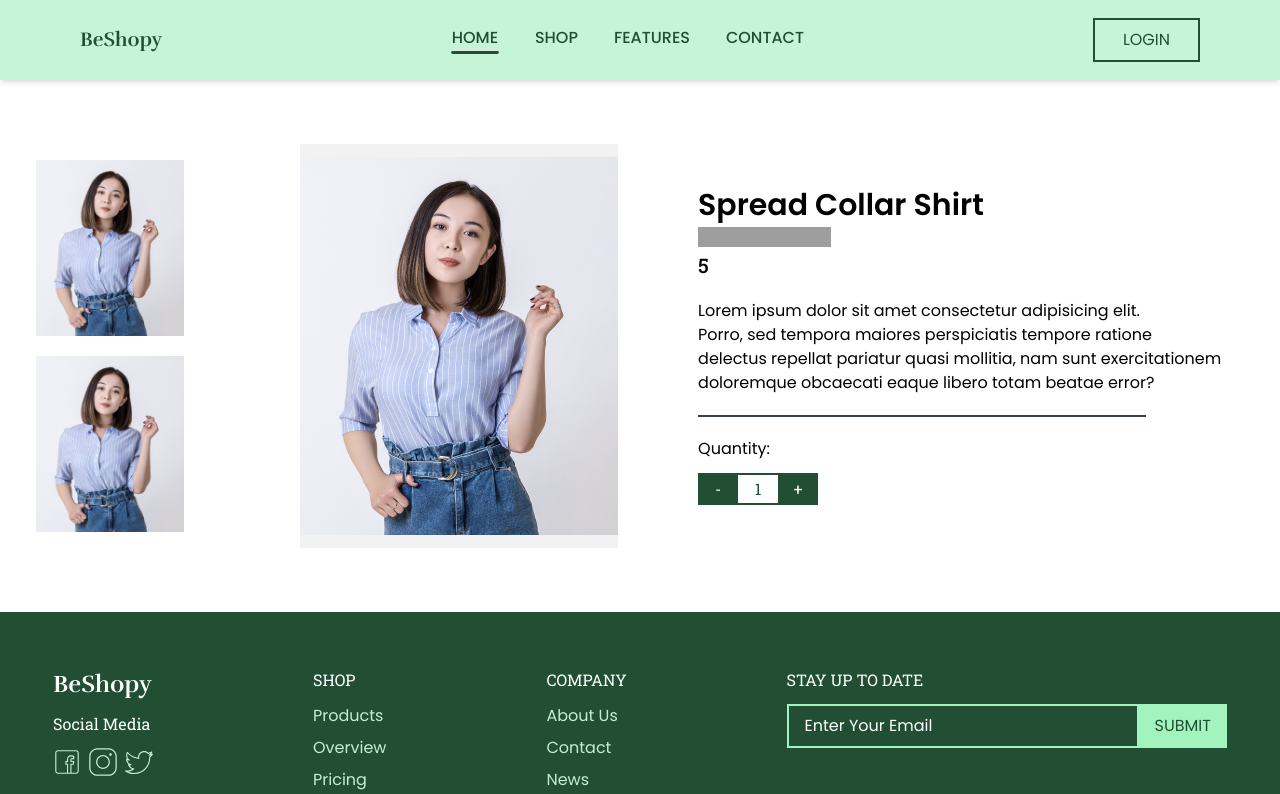
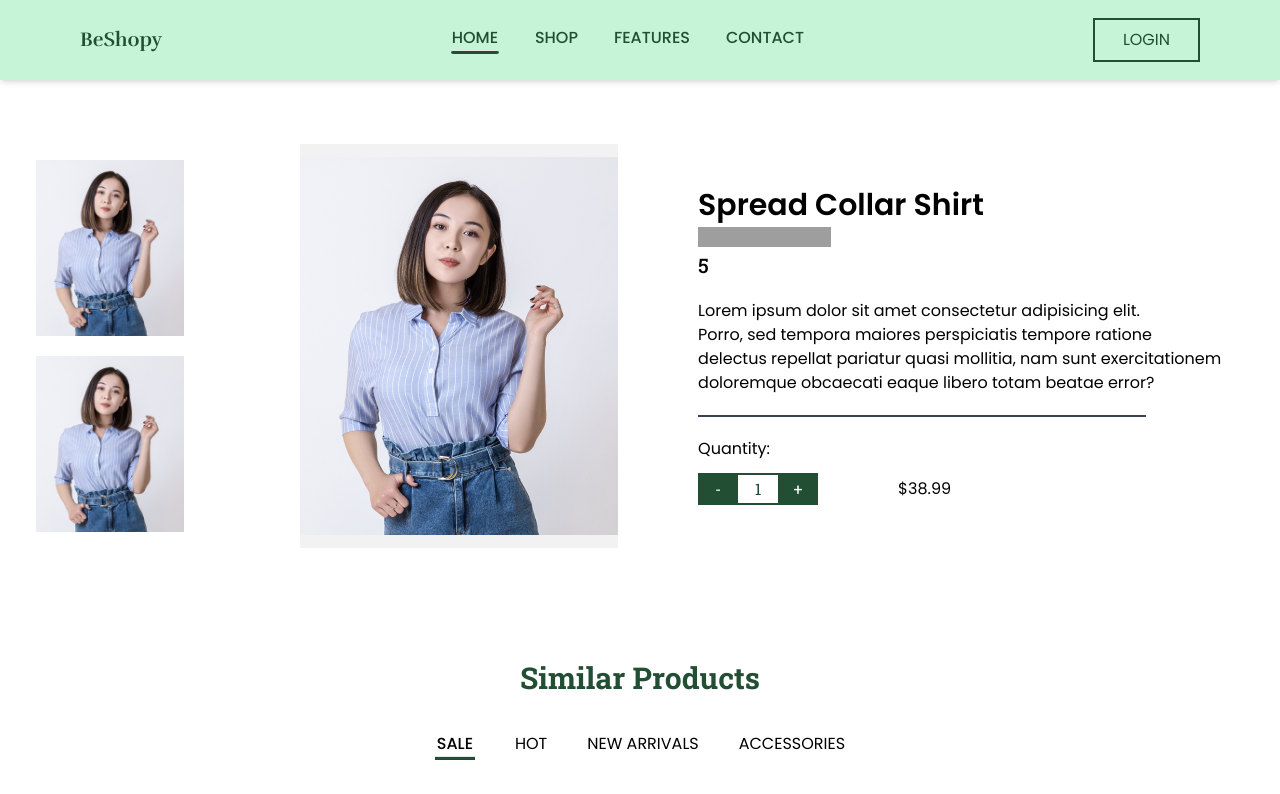
Before and after one commit to BeniSamuel/-BeShopy, a React (Vite) app: page /product/1 in a window 1280 px wide. Shown: the top 794 px of the page. Built offline with nearby package versions, Linux system fonts and the light colour scheme; grey boxes are pictures that could not be loaded.

Commit message:
Added Successfully product

```diff
--- a/src/Components/Home/OurProduct/OurProduct.jsx
+++ b/src/Components/Home/OurProduct/OurProduct.jsx
@@ -2,16 +2,16 @@ import React, { useState } from 'react'
 import OurState from './OurState'
 import OurMapping from './OurMapping';
 
-const OurProduct = () => {
+const OurProduct = ({ title }) => {
   const [tab, setTab] = useState("sale");
   return (
     <div className='py-12 flex flex-col gap-9 items-center'>
-      <p className=' text-3xl font-bold text-[#224F34] font-roboto'>Our Products</p>
+      <p className=' text-3xl font-bold text-[#224F34] font-roboto'>{title || "Our Products"}</p>
       <OurState setTab={setTab} tab={tab} />
       <OurMapping />
       <OurMapping />
     </div>
-  )
+  );
 }
 
-export default OurProduct
+export default OurProduct;
--- a/src/Components/Product/ProdCout.jsx
+++ b/src/Components/Product/ProdCout.jsx
@@ -1,6 +1,6 @@
 import React,{useState} from 'react'
 
-const ProdCout = () => {
+const ProdCout = (props) => {
   const [count, setCount] = useState(1);
 
   function handleDecrease (){
@@ -16,11 +16,18 @@ const ProdCout = () => {
   return (
     <div className=" cursor-pointer flex flex-col gap-3">
         <p className=' font-poppins'>Quantity: </p>
-        <div className=' flex flex-row'>
-            <div onClick={handleDecrease} className=' flex flex-col items-center justify-center text-white font-roboto w-10 h-8 bg-[#224F34]'>-</div>
-            <div className=' flex flex-col items-center justify-center text-[#224F34] font-roboto w-10 h-8 border-y-2 border-[#224F34]'>{count}</div>
-            <div onClick={handleIncrease} className=' flex flex-col items-center justify-center text-white font-roboto w-10 h-8 bg-[#224F34]'>+</div>
+        <div className=' flex flex-row gap-20 items-center'>
+            <div className=' flex flex-row'>
+                <div onClick={handleDecrease} className=' flex flex-col items-center justify-center text-white font-roboto w-10 h-8 bg-[#224F34]'>-</div>
+                <div className=' flex flex-col items-center justify-center text-[#224F34] font-roboto w-10 h-8 border-y-2 border-[#224F34]'>{count}</div>
+                <div onClick={handleIncrease} className=' flex flex-col items-center justify-center text-white font-roboto w-10 h-8 bg-[#224F34]'>+</div>
+            </div>
+
+            <div className=' font-poppins'>
+                ${props.price * count}
+            </div>
         </div>
+
     </div>
   )
 }
--- a/src/Components/Product/ProductCP.jsx
+++ b/src/Components/Product/ProductCP.jsx
@@ -42,7 +42,7 @@ const ProductCP = ({ id }) => {
 
                     <ProductCu/>
 
-                    <ProdCout/>
+                    <ProdCout price={product.price}/>
                 </div>
               </div>
             )
--- a/src/Pages/Product/Product.jsx
+++ b/src/Pages/Product/Product.jsx
@@ -4,6 +4,7 @@ import Footer from '../../Components/Home/Footer/Footer'
 import ProductCP from '../../Components/Product/ProductCP'
 import { useParams } from 'react-router-dom'
 import ProductCu from '../../Components/Product/ProductCu'
+import OurProduct from '../../Components/Home/OurProduct/OurProduct'
 
 const Product = () => {
   const { id } = useParams();
@@ -11,6 +12,7 @@ const Product = () => {
     <div>
         <Navbar/>
         <ProductCP id={id}/>
+        <OurProduct title="Similar Products"/>
         <Footer/>
     </div>
   )
```
